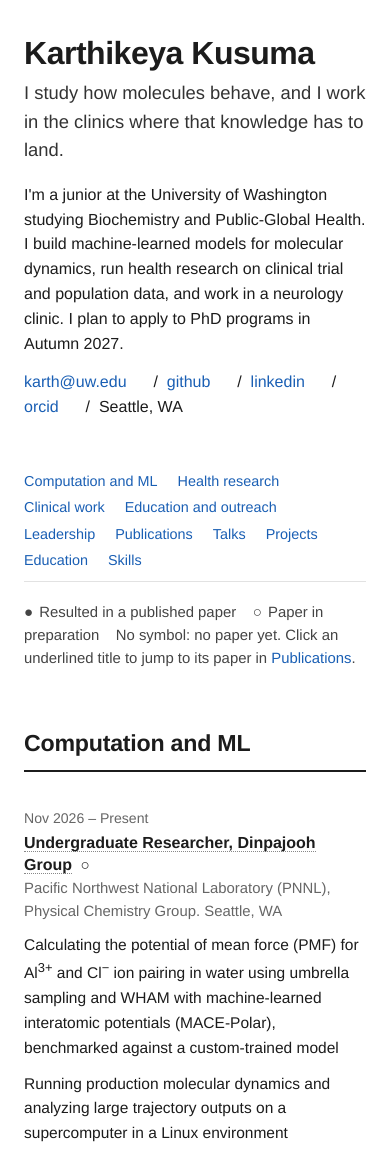
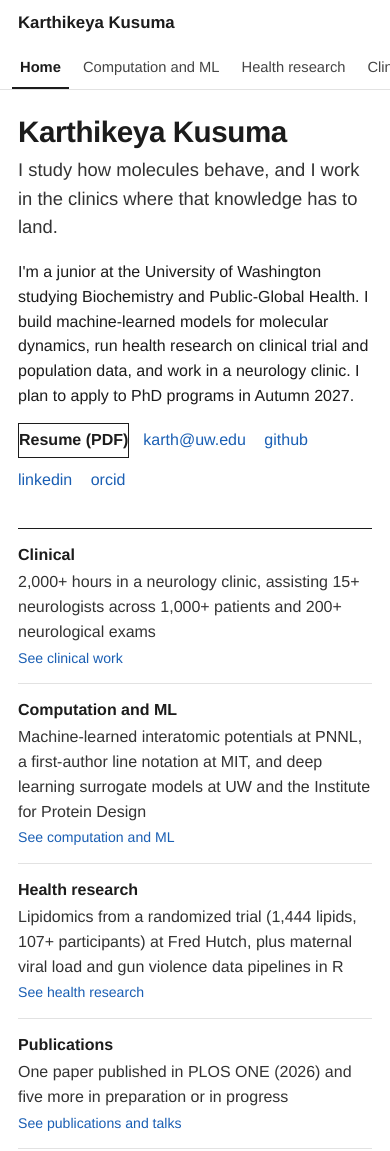
Before and after one commit to karth-vader/karth-vader.github.io, a plain HTML site: page index.html in a window 390 px wide. Shown: the top 1151 px of the page. Drawn offline with Linux system fonts and the light colour scheme.

Commit message:
Redesign site as separate pages, mobile responsive, add resume link
Co-Authored-By: Claude Sonnet 5.5 <noreply@anthropic.com>
Claude-Session: https://claude.ai/code/session_01B949EJwGn1xBnWLej261b6

```diff
--- a/index.html
+++ b/index.html
@@ -5,6 +5,7 @@
 <meta name="viewport" content="width=device-width, initial-scale=1">
 <title>Karthikeya Kusuma</title>
 <style>
+
 html{scroll-behavior:smooth}
 body{margin:0;background:#fff;color:#1c1c1c;font-family:"Helvetica Neue",Helvetica,Arial,sans-serif;font-size:16px;line-height:1.55}
 a{color:#1a5fb4;text-decoration:none}
@@ -57,41 +58,114 @@ dl{margin:0}
 dt{font-weight:700;margin-top:12px}
 dd{margin:2px 0 0;color:#444;font-size:.97rem}
 footer{margin-top:56px;border-top:1px solid #e2e2e2;padding:18px 0 48px;color:#777;font-size:.9rem}
-@media (max-width:640px){.item{grid-template-columns:1fr}.when{padding:0 0 2px}h1{font-size:2rem}header{padding-top:36px}}
+
+body{-webkit-text-size-adjust:100%;overflow-wrap:break-word}
+.bar{position:sticky;top:0;background:rgba(255,255,255,.97);border-bottom:1px solid #e2e2e2;z-index:5}
+.bar .wrap{display:flex;align-items:baseline;justify-content:space-between;gap:8px 28px;flex-wrap:wrap;padding-top:12px;padding-bottom:0}
+.me{font-weight:700;color:#1c1c1c;font-size:1.05rem;white-space:nowrap;padding-bottom:10px}
+.me:hover{text-decoration:none}
+nav ul{display:flex;gap:0 22px;margin:0;padding:0;list-style:none;font-size:.92rem}
+nav{position:static;border:0;padding:0;margin:0}
+nav a{display:block;color:#444;padding:0 0 10px;border-bottom:2px solid transparent;white-space:nowrap}
+nav a:hover{text-decoration:none;color:#1c1c1c}
+nav a.on{color:#1c1c1c;border-bottom-color:#1c1c1c;font-weight:700}
+.page{display:none;padding-top:36px;padding-bottom:20px}
+.page.on{display:block}
+.page h1{font-size:2.4rem;margin:0 0 8px}
+.page h2.pt{font-size:1.6rem;border:0;padding:0;margin:0 0 6px}
+.lead{color:#555;margin:0 0 16px}
+.sub2{font-size:1.1rem;font-weight:700;margin:34px 0 0;padding-bottom:6px;border-bottom:1px solid #1c1c1c}
+.hl{margin:26px 0 0;padding:0;list-style:none;border-top:1px solid #1c1c1c}
+.hl li{border-bottom:1px solid #e2e2e2}
+.hl a{display:grid;grid-template-columns:150px 1fr;gap:0 24px;padding:16px 0;color:#1c1c1c}
+.hl a:hover{text-decoration:none;background:#faf8f0}
+.hl .k{font-weight:700}
+.hl .d{color:#333}
+.hl .go{display:block;color:#1a5fb4;font-size:.88rem;margin-top:3px}
+.hit{background:#f6f4ea}
+.btn{display:inline-block;border:1px solid #1c1c1c;padding:6px 14px;color:#1c1c1c;font-weight:700;margin:2px 14px 6px 0}
+.btn:hover{background:#1c1c1c;color:#fff;text-decoration:none}
+.item[id]{scroll-margin-top:96px}
+@media (max-width:900px){.item{grid-template-columns:120px 1fr;gap:0 18px}}
+@media (max-width:640px){
+.wrap{padding:0 18px}
+.bar .wrap{padding-top:10px}
+.me{padding-bottom:0;width:100%}
+nav{width:calc(100% + 36px);margin:0 -18px}
+nav ul{flex-wrap:nowrap;overflow-x:auto;-webkit-overflow-scrolling:touch;gap:0 6px;padding:0 12px;scrollbar-width:none}
+nav ul::-webkit-scrollbar{display:none}
+nav li{flex:0 0 auto}
+nav a{padding:12px 8px 8px}
+.page{padding-top:26px}
+.page h1{font-size:1.85rem}
+.hl a{grid-template-columns:1fr;gap:2px 0;padding:14px 0}
+.item{grid-template-columns:1fr;padding:18px 0}
+.when{padding:0 0 4px}
+.what p,.pb,details ul{font-size:.95rem}
+.contact a{display:inline-block;margin:0 14px 6px 0;padding:4px 0}
+.sep{display:none}
+.btn{padding:8px 14px}
+footer{margin-top:36px}
+}
 </style>
 </head>
 <body>
+<div class="bar"><div class="wrap">
+  <a class="me" href="#/">Karthikeya Kusuma</a>
+  <nav aria-label="Pages"><ul>
+    <li><a href="#/" data-p="home">Home</a></li>
+    <li><a href="#/computation" data-p="computation">Computation and ML</a></li>
+    <li><a href="#/research" data-p="research">Health research</a></li>
+    <li><a href="#/clinical" data-p="clinical">Clinical</a></li>
+    <li><a href="#/publications" data-p="publications">Publications</a></li>
+    <li><a href="#/involvement" data-p="involvement">Leadership and outreach</a></li>
+    <li><a href="Karthikeya_Kusuma_Resume.pdf" target="_blank" rel="noopener">Resume</a></li>
+  </ul></nav>
+</div></div>
 <div class="wrap">
-<header id="top">
+
+<main id="p-home" class="page" data-title="Karthikeya Kusuma">
   <h1>Karthikeya Kusuma</h1>
   <p class="tag">I study how molecules behave, and I work in the clinics where that knowledge has to land.</p>
   <p>I'm a junior at the University of Washington studying Biochemistry and Public-Global Health. I build machine-learned models for molecular dynamics, run health research on clinical trial and population data, and work in a neurology clinic. I plan to apply to PhD programs in Autumn 2027.</p>
-  <p class="contact"><a href="mailto:karth@uw.edu">karth@uw.edu</a> &nbsp;/&nbsp; <a href="https://github.com/karth-vader">github</a> &nbsp;/&nbsp; <a href="https://linkedin.com/in/karthikeya-kusuma">linkedin</a> &nbsp;/&nbsp; <a href="https://orcid.org/0009-0002-6812-4299">orcid</a> &nbsp;/&nbsp; Seattle, WA</p>
-</header>
-<nav aria-label="Sections">
-  <ul>
-    <li><a href="#computation">Computation and ML</a></li>
-    <li><a href="#research">Health research</a></li>
-    <li><a href="#clinical">Clinical work</a></li>
-    <li><a href="#outreach">Education and outreach</a></li>
-    <li><a href="#leadership">Leadership</a></li>
-    <li><a href="#publications">Publications</a></li>
-    <li><a href="#talks">Talks</a></li>
-    <li><a href="#projects">Projects</a></li>
-    <li><a href="#education">Education</a></li>
-    <li><a href="#skills">Skills</a></li>
+  <p class="contact"><a class="btn" href="Karthikeya_Kusuma_Resume.pdf" target="_blank" rel="noopener">Resume (PDF)</a><a href="mailto:karth@uw.edu">karth@uw.edu</a> <span class="sep">&nbsp;/&nbsp;</span> <a href="https://github.com/karth-vader">github</a> <span class="sep">&nbsp;/&nbsp;</span> <a href="https://linkedin.com/in/karthikeya-kusuma">linkedin</a> <span class="sep">&nbsp;/&nbsp;</span> <a href="https://orcid.org/0009-0002-6812-4299">orcid</a></p>
+  <ul class="hl">
+    <li><a href="#/clinical"><span class="k">Clinical</span><span class="d">2,000+ hours in a neurology clinic, assisting 15+ neurologists across 1,000+ patients and 200+ neurological exams<span class="go">See clinical work</span></span></a></li>
+    <li><a href="#/computation"><span class="k">Computation and ML</span><span class="d">Machine-learned interatomic potentials at PNNL, a first-author line notation at MIT, and deep learning surrogate models at UW and the Institute for Protein Design<span class="go">See computation and ML</span></span></a></li>
+    <li><a href="#/research"><span class="k">Health research</span><span class="d">Lipidomics from a randomized trial (1,444 lipids, 107+ participants) at Fred Hutch, plus maternal viral load and gun violence data pipelines in R<span class="go">See health research</span></span></a></li>
+    <li><a href="#/publications"><span class="k">Publications</span><span class="d">One paper published in PLOS ONE (2026) and five more in preparation or in progress<span class="go">See publications and talks</span></span></a></li>
+    <li><a href="#/involvement"><span class="k">Leadership</span><span class="d">Co-Director of Education for U-District Street Medicine, leading a team of 40<span class="go">See leadership and outreach</span></span></a></li>
   </ul>
-</nav>
+  <div class="sub2">Education</div>
 
-<p class="key legend"><span class="mk">&#9679;</span> Resulted in a published paper &nbsp;&nbsp; <span class="mk">&#9675;</span> Paper in preparation &nbsp;&nbsp; No symbol: no paper yet. Click an underlined title to jump to its paper in <a href="#publications">Publications</a>.</p>
+  <div class="item"><div class="when">2025 to 2028</div><div class="what"><div class="t">University of Washington, Seattle</div><div class="o">B.S. in Public-Global Health and B.S. in Biochemistry; Minors in Statistics and Applied Mathematics</div><p>Coursework: Biochemistry, Physical Chemistry, Advanced Bio-Organic Chemistry, Organic Chemistry, General Chemistry, General Biology, Calculus-Based Physics, Biostatistics, Graduate Global Health, Graduate Chemistry and Materials Science</p></div></div>
 
-<section id="computation"><h2>Computation and ML</h2><div id="s-computation"></div></section>
-<section id="research"><h2>Health research</h2><div id="s-research"></div></section>
-<section id="clinical"><h2>Clinical work</h2><div id="s-clinical"></div></section>
-<section id="outreach"><h2>Education and outreach</h2><div id="s-outreach"></div></section>
-<section id="leadership"><h2>Communication and leadership</h2><div id="s-leadership"></div></section>
+</main>
 
-<section id="publications"><h2>Publications</h2>
+<main id="p-computation" class="page" data-title="Computation and ML">
+  <h2 class="pt">Computation and ML</h2>
+  <p class="key"><span class="mk">&#9679;</span> Resulted in a published paper &nbsp;&nbsp; <span class="mk">&#9675;</span> Paper in preparation &nbsp;&nbsp; No symbol: no paper yet. Click an underlined title to see its paper in <a href="#/publications">Publications</a>.</p>
+  <div id="s-computation"></div>
+  <div class="sub2">Projects</div>
+  <div id="s-projects"></div>
+</main>
+
+<main id="p-research" class="page" data-title="Health research">
+  <h2 class="pt">Health research</h2>
+  <p class="key"><span class="mk">&#9679;</span> Resulted in a published paper &nbsp;&nbsp; <span class="mk">&#9675;</span> Paper in preparation &nbsp;&nbsp; No symbol: no paper yet. Click an underlined title to see its paper in <a href="#/publications">Publications</a>.</p>
+  <div id="s-research"></div>
+</main>
+
+<main id="p-clinical" class="page" data-title="Clinical">
+  <h2 class="pt">Clinical work</h2>
+  <p class="lead">Ordered by hours.</p>
+  <div id="s-clinical"></div>
+</main>
+
+<main id="p-publications" class="page" data-title="Publications">
+  <h2 class="pt">Publications</h2>
+  <p>Full list on <a href="https://orcid.org/0009-0002-6812-4299">ORCID</a>.</p>
+
   <p>Full list on <a href="https://orcid.org/0009-0002-6812-4299">ORCID</a>.</p>
   <div class="item" id="pub-hpv"><div class="when"><span class="mk">&#9679;</span> Published</div><div class="what"><div class="t"><a href="https://journals.plos.org/plosone/article?id=10.1371/journal.pone.0360427">HPV Awareness, Vaccination, and Screening Disparities Among Bisexual-Identifying Populations: A Systematic Review</a></div><div class="o">PLOS ONE, 2026. Lawley Lab, UW School of Public Health. doi:10.1371/journal.pone.0360427</div><ul class="pb"><li>Systematic review of HPV awareness, vaccination, and screening disparities among bisexual-identifying populations</li><li>Database searches and eligibility screening across PubMed, CINAHL, and PsycINFO (PROSPERO CRD420251252015)</li></ul></div></div>
   <div class="item" id="pub-lipidome"><div class="when"><span class="mk">&#9675;</span> In preparation</div><div class="what"><div class="t">Combined Fish Oil and Fermentable Fiber Supplementation Substantially Remodel the Circulating Lipidome in a Randomized Trial in Older Healthy Adults</div><div class="o">Lampe Lab, Fred Hutchinson Cancer Center. In prep, 2026</div><ul class="pb"><li>Randomized crossover trial of fish oil and fermentable fiber in older healthy adults, 107+ participants</li><li>Analysis of 1,444 lipids and 372 aqueous metabolites using linear mixed models, PCA, and LDA</li></ul></div></div>
@@ -99,36 +173,26 @@ footer{margin-top:56px;border-top:1px solid #e2e2e2;padding:18px 0 48px;color:#7
   <div class="item" id="pub-biobigsmiles"><div class="when"><span class="mk">&#9675;</span> In progress</div><div class="what"><div class="t">BioBIGSMILES: A Line Notation for Polymers</div><div class="o">Karthikeya Kusuma (first author). Olsen Lab, MIT Chemical Engineering. In progress, 2026</div><ul class="pb"><li>Line notation extending BigSMILES to represent stochastic protein bioconjugate structures in a machine-readable form</li></ul></div></div>
   <div class="item" id="pub-al"><div class="when"><span class="mk">&#9675;</span> In progress</div><div class="what"><div class="t">Al<sup>3+</sup> and Cl<sup>&minus;</sup> Ion Pairing in Water from Machine-Learned Interatomic Potentials (working title)</div><div class="o">Dinpajooh Group, Pacific Northwest National Laboratory. In progress, 2026</div><ul class="pb"><li>Potential of mean force for Al<sup>3+</sup> and Cl<sup>&minus;</sup> ion pairing in water using umbrella sampling and WHAM</li><li>MACE-Polar machine-learned interatomic potentials, benchmarked against a custom-trained model</li></ul></div></div>
   <div class="item" id="pub-employment"><div class="when"><span class="mk">&#9675;</span> In progress</div><div class="what"><div class="t"><a href="employment-anxiety-study.pdf">Employment Status and General Anxiety Among Undergraduate Students: A Cross-Sectional Study</a></div><div class="o">UW School of Public Health. In progress, 2026</div><ul class="pb"><li>Cross-sectional survey of paid work hours and generalized anxiety (GAD-7) among UW undergraduates, n = 81</li><li>Crude and Mantel-Haenszel adjusted prevalence ratios stratified by socioeconomic status</li></ul></div></div>
-</section>
 
-<section id="talks"><h2>Talks</h2>
+  <div class="sub2">Talks</div>
+
   <ul class="list">
     <li><b>BioBIGSMILES: Extending Notation for Biomolecule-Polymer Systems</b><span>MIT Chemical Engineering, 2026</span></li>
     <li><b>Microfluidic Single-Cell Isolation of Circulating Tumor Cells</b><span>UW Materials Science and Engineering, 2026</span></li>
     <li><b>Ceramides and Gut Health</b><span>Fred Hutchinson Cancer Center and Texas A&amp;M, 2026</span></li>
     <li><b>Science-Backed Learning: Bringing Research Sites into Educator Programming at a Nonprofit</b><span>CELEbration, UW CELE, 2026</span></li>
   </ul>
-</section>
 
-<section id="projects"><h2>Projects</h2><div id="s-projects"></div></section>
+</main>
 
-<section id="education"><h2>Education</h2>
-  <div class="item"><div class="when">2025 to 2028</div><div class="what"><div class="t">University of Washington, Seattle</div><div class="o">B.S. in Public-Global Health and B.S. in Biochemistry; Minors in Statistics and Applied Mathematics</div><p>Coursework: Biochemistry, Physical Chemistry, Advanced Bio-Organic Chemistry, Organic Chemistry, General Chemistry, General Biology, Calculus-Based Physics, Biostatistics, Graduate Global Health, Graduate Chemistry and Materials Science</p></div></div>
-</section>
+<main id="p-involvement" class="page" data-title="Leadership and outreach">
+  <h2 class="pt">Education and outreach</h2>
+  <div id="s-outreach"></div>
+  <div class="sub2">Communication and leadership</div>
+  <div id="s-leadership"></div>
+</main>
 
-<section id="skills"><h2>Skills</h2>
-  <dl>
-    <dt>Programming</dt><dd>Python, R, SQL, Git/GitHub, Bash, Linux, Vim</dd>
-    <dt>ML and data science</dt><dd>PyTorch, JAX, scikit-learn, Pandas, NumPy, SciPy, Matplotlib, Plotly, Regression Analysis, Variational Autoencoders, Graph Neural Networks, Equivariant Graph Neural Networks, Machine-Learned Interatomic Potentials, Deep Learning, MLX-LM</dd>
-    <dt>High-performance computing</dt><dd>NERSC Perlmutter (GPU and CPU queues), MLIP training on a supercomputer, MACE, DeePMD-kit</dd>
-    <dt>Computational biology</dt><dd>BioPython, ESMFold, RFdiffusion, ProteinMPNN, PDB Structure Analysis, py3Dmol, SMILES/SELFIES, BigSMILES/BioBIGSMILES</dd>
-    <dt>Simulation</dt><dd>COMSOL CFD, OpenFOAM, Molecular Dynamics (OPLS-AA/AMBER), Lattice Boltzmann Methods, DFT Data Curation</dd>
-    <dt>Research</dt><dd>Linear Mixed Models, Multivariate Classification (PCA, LDA), FDR/Multiple Testing Correction, EHR/EMR Systems, IRB Compliance, Biostatistics, Data Cleaning and Reshaping</dd>
-    <dt>Lab</dt><dd>Perfusions, Stereotaxic Viral Injections, Cranial Implant Surgery, Rat Handling, CRISPR-Cas9, PCR</dd>
-  </dl>
-</section>
-
-<footer>Seattle, WA. <a href="#top">Back to top</a></footer>
+<footer>Seattle, WA. <a href="#/">Home</a> &nbsp;/&nbsp; <a href="Karthikeya_Kusuma_Resume.pdf" target="_blank" rel="noopener">Resume</a></footer>
 </div>
 
 <script>
@@ -226,7 +290,7 @@ function more(a){
   return "<details><summary>"+(a.length-1)+" more</summary><ul>"+a.slice(1).map(function(x){return "<li>"+hl(x)+"</li>";}).join("")+"</ul></details>";
 }
 function title(e){
-  return e.ref?'<a class="tl" href="#'+e.ref+'" title="Go to the publication">'+e.t+'</a>':e.t;
+  return e.ref?'<a class="tl" href="#/publications/'+e.ref+'" title="Go to the publication">'+e.t+'</a>':e.t;
 }
 function mark(e){
   if(e.pub==="pub") return ' <span class="mk" title="Resulted in a published paper">&#9679;</span>';
@@ -236,6 +300,7 @@ function mark(e){
 function body(e){
   return e.b.map(function(x){return "<p>"+hl(x)+"</p>";}).join("");
 }
+
 ["computation","research","clinical","outreach","leadership"].forEach(function(c){
   var out="";
   E.filter(function(e){return e.c===c;}).sort(function(a,b){return c==="clinical"?(b.hrs||0)-(a.hrs||0):0;}).forEach(function(e){
@@ -244,6 +309,21 @@ function body(e){
   document.getElementById("s-"+c).innerHTML=out;
 });
 (function(){var out="";P.forEach(function(p){out+='<div class="item"><div class="when">2026</div><div class="what"><div class="t">'+(p.g?'<a href="'+p.g+'">'+p.t+'</a>':p.t)+'</div><div class="o">'+p.k+'</div><p>'+hl(p.b[0])+'</p></div></div>';});document.getElementById("s-projects").innerHTML=out;})();
+
+var pages=["home","computation","research","clinical","publications","involvement"];
+function route(){
+  var parts=location.hash.replace(/^#\/?/,"").split("/");
+  var p=parts[0]||"home";
+  if(pages.indexOf(p)<0)p="home";
+  pages.forEach(function(n){document.getElementById("p-"+n).classList.toggle("on",n===p);});
+  document.querySelectorAll("nav a[data-p]").forEach(function(a){a.classList.toggle("on",a.getAttribute("data-p")===p);});
+  document.title=(p==="home"?"":document.getElementById("p-"+p).getAttribute("data-title")+" | ")+"Karthikeya Kusuma";
+  document.querySelectorAll(".hit").forEach(function(x){x.classList.remove("hit");});
+  var el=parts[1]&&document.getElementById(parts[1]);
+  if(el){el.classList.add("hit");el.scrollIntoView();}else{window.scrollTo(0,0);}
+}
+window.addEventListener("hashchange",route);
+route();
 </script>
 </body>
 </html>
```
Also changed, not shown: 1 other file.
